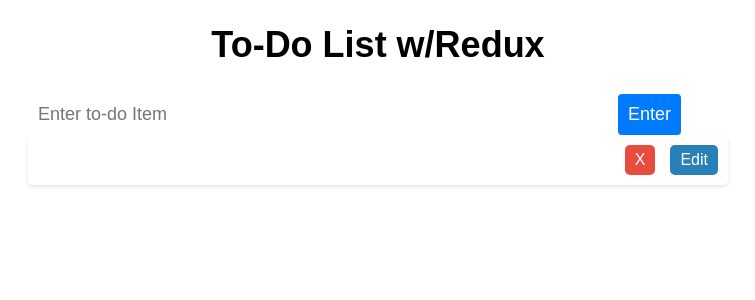
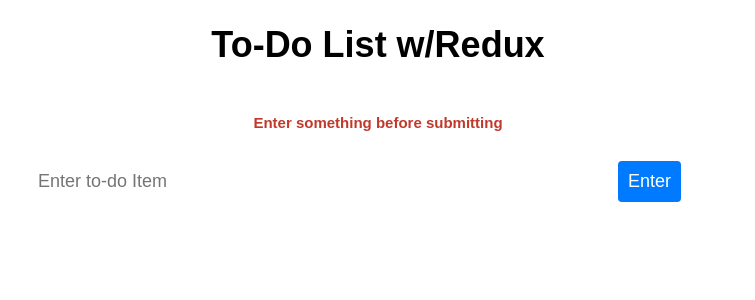
Before and after one commit to IshoZaia/React-todo-list-w-redux, a React (Create React App) app: page / in a window 1280 px wide. Both pictures are taken after a click on the button "Enter". Shown: the top 300 px of the page, without its empty margins (262-1017 px from the left). Built offline with nearby package versions, Linux system fonts and the light colour scheme.

Commit message:
Simple Error msg

```diff
--- a/src/App.css
+++ b/src/App.css
@@ -14,6 +14,12 @@
   text-align: center;
   font-size: 20px;
   margin-bottom: 30px;
+}
+h4{
+  text-align: center;
+  font-size: 15px;
+  margin-bottom: 30px;
+  color:#c0392b
 }
 
 input[type="text"] {
--- a/src/App.js
+++ b/src/App.js
@@ -16,6 +16,7 @@
   const [modalVis, setModalVis] = useState(false);
   const [updateText, setUpdateText] = useState("");
   const [ind, setIndex] = useState(-1);
+  const [err, setErr] = useState(false);
 
   const openModal = (i) => {
     setModalVis(true)
@@ -33,13 +34,19 @@
   }
 
  const insertItem = () => {
-  add(text)
-  setText("")
+  if (text === ""){
+    setErr(true)
+  }else{
+    add(text)
+    setText("")
+    setErr(false)
+  }
  }
 
   return (
     <div className="App">
       <h1>To-Do List w/Redux</h1><br/>
+      {err && <h4>Enter something before submitting</h4>}
       <input
         id="input"
         name="text"
```
